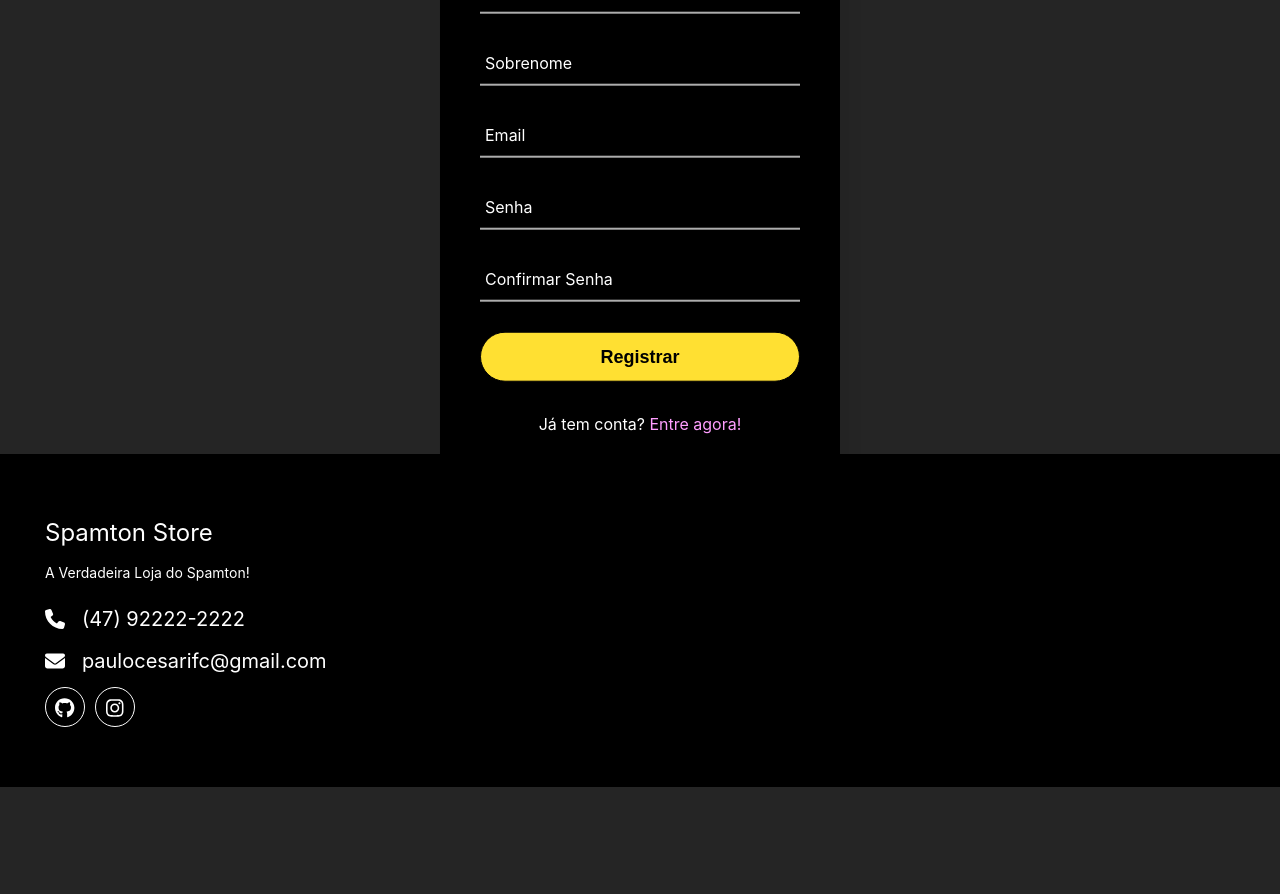
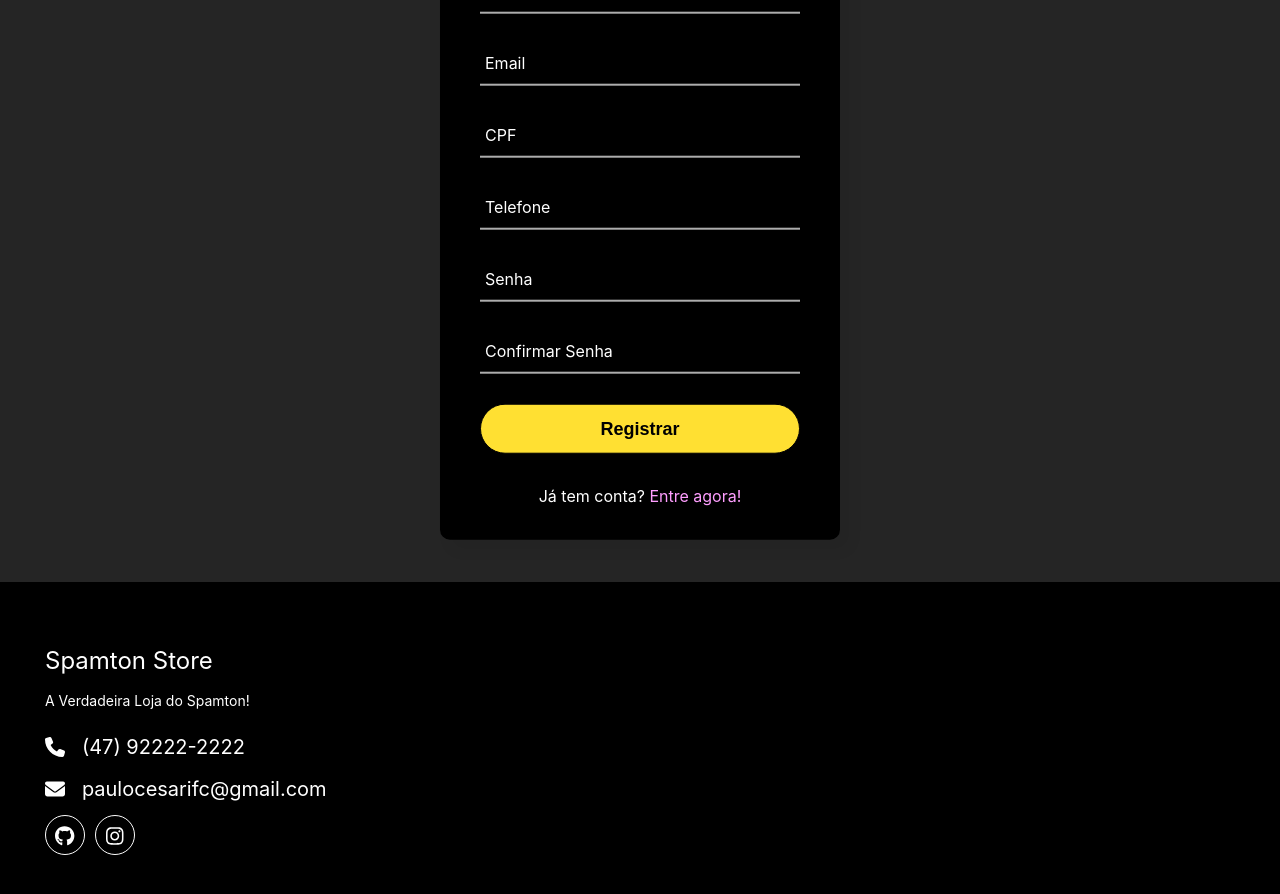
Before and after one commit to PauloK3tchup/spamton-store-frontend, a Vue app: page /cadastro in a window 1280 px wide. Shown: the part 504-1398 px from the top of the page. Before the commit the page ends 1291 px from the top, so only its background shows below. Built offline with nearby package versions, Linux system fonts and the light colour scheme; the HTML template or start-up script is replaced by a standard one.

Commit message:
Da pra colocar o cpf e o telefone

```diff
--- a/src/components/FooterComp.vue
+++ b/src/components/FooterComp.vue
@@ -27,6 +27,10 @@ import { FontAwesomeIcon } from '@fortawesome/vue-fontawesome'
   </footer>
 </template>
 <style scoped>
+footer {
+  margin-top: 10%;
+}
+
 .footer {
   background-color: black;
   color: #fff;
--- a/src/views/CadastroView.vue
+++ b/src/views/CadastroView.vue
@@ -9,7 +9,9 @@ export default {
         first_name: '',
         last_name: '',
         email: '',
-        password: ''
+        password: '',
+        cpf: '',
+        telefone: ''
       },
       password2: ''
     }
@@ -55,6 +57,16 @@ export default {
             <label>Email</label>
           </div>
           <div class="txt_field">
+            <input v-model="usuario.cpf" type="text" required />
+            <span></span>
+            <label>CPF</label>
+          </div>
+          <div class="txt_field">
+            <input v-model="usuario.telefone" type="text" required />
+            <span></span>
+            <label>Telefone</label>
+          </div>
+          <div class="txt_field">
             <input v-model="usuario.password" type="password" required />
             <span></span>
             <label>Senha</label>
```
